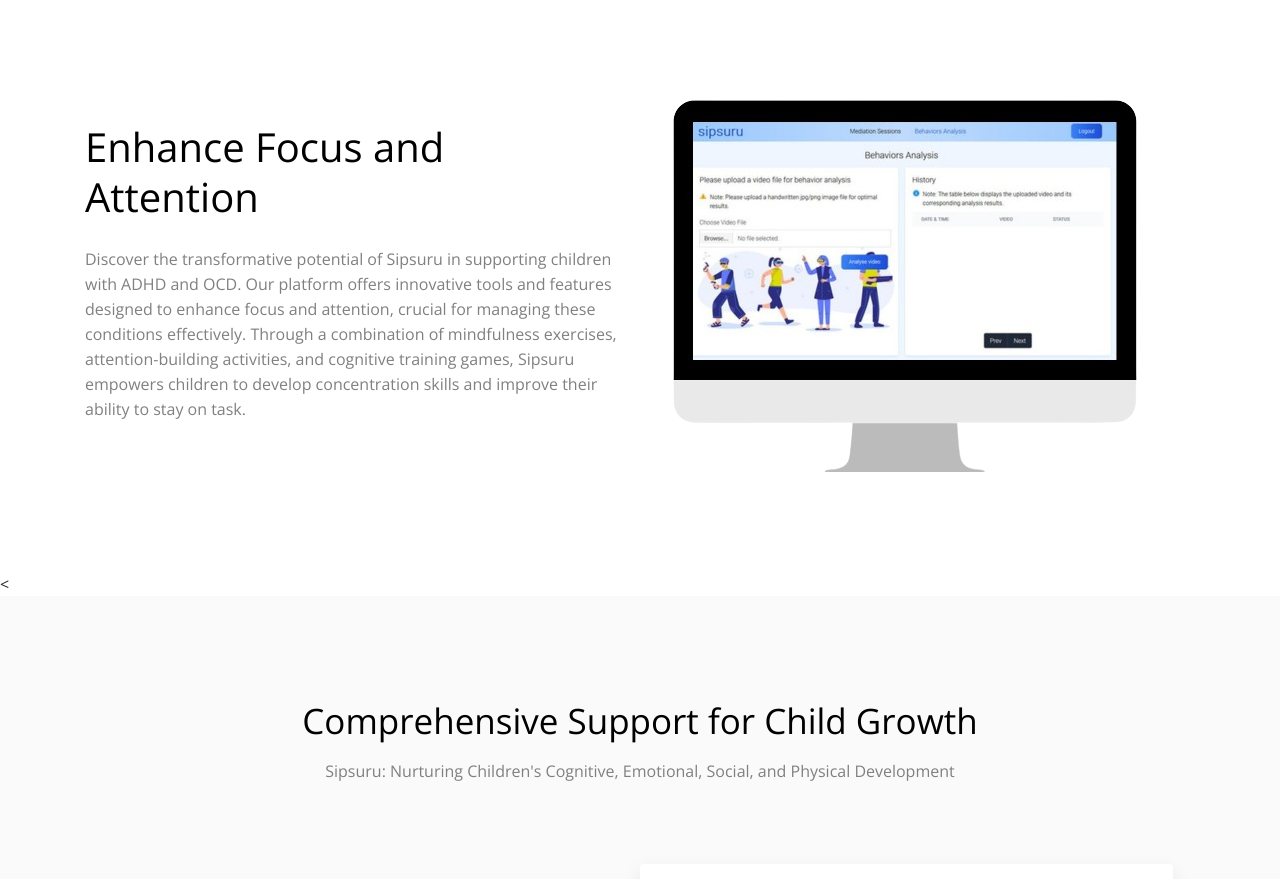
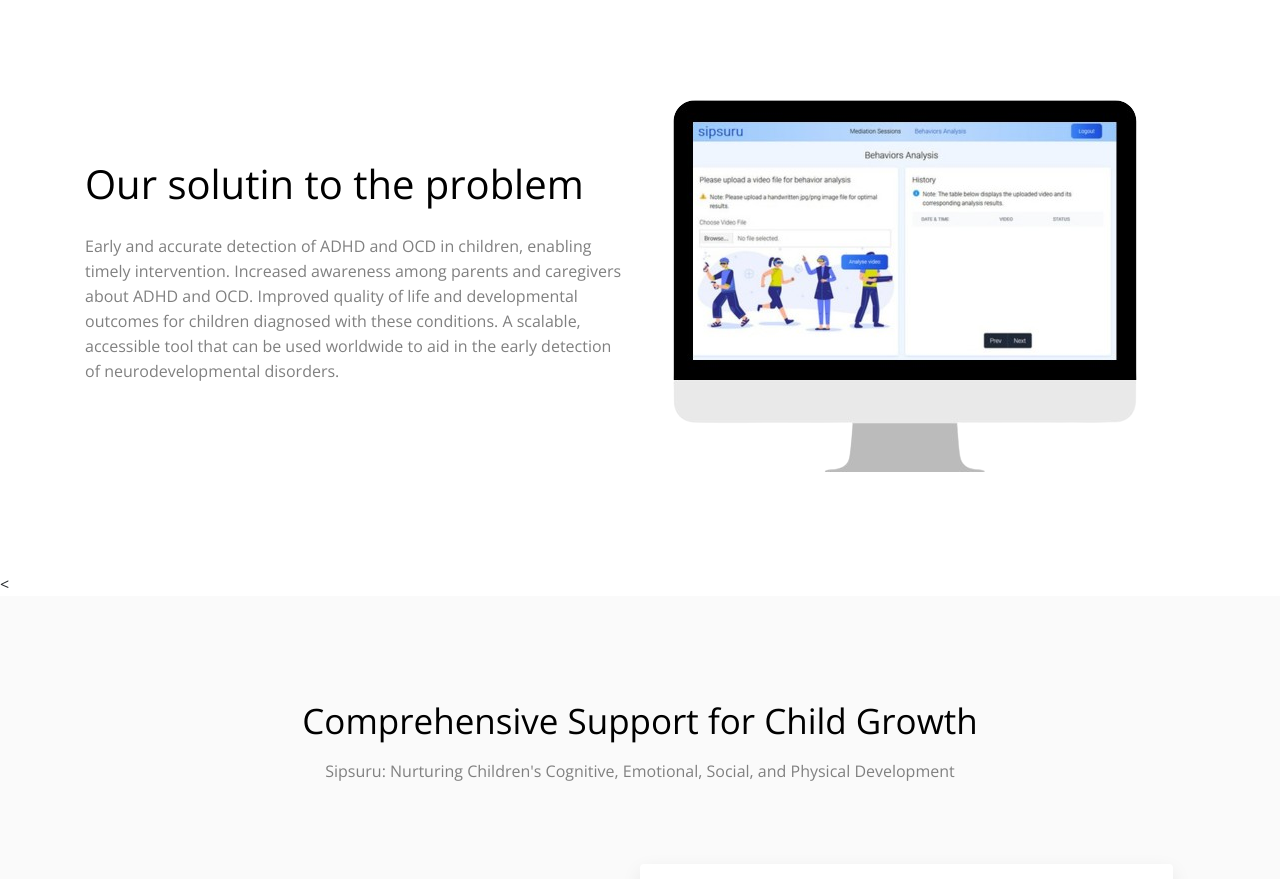
Before and after one commit to Ashen2020/sipsuru-web, a plain HTML site: page index.html in a window 1280 px wide. Shown: the part 1517-2396 px from the top of the page. Drawn offline with nearby package versions, Linux system fonts and the light colour scheme; some packages are replaced by stand-ins of ours.

Commit message:
methodolgy

```diff
--- a/index.html
+++ b/index.html
@@ -156,9 +156,12 @@
 			<div class="col-lg-6 ml-auto align-self-center">
 				<div class="feature-content">
 					<!-- Feature Title -->
-					<h2>Enhance Focus and Attention</h2>
+					<h2>Our solutin to the problem</h2>
 					<!-- Feature Description -->
-					<p>Discover the transformative potential of Sipsuru in supporting children with ADHD and OCD. Our platform offers innovative tools and features designed to enhance focus and attention, crucial for managing these conditions effectively. Through a combination of mindfulness exercises, attention-building activities, and cognitive training games, Sipsuru empowers children to develop concentration skills and improve their ability to stay on task.</p>
+					<p>Early and accurate detection of ADHD and OCD in children, enabling timely intervention.
+    Increased awareness among parents and caregivers about ADHD and OCD.
+    Improved quality of life and developmental outcomes for children diagnosed with these conditions.
+    A scalable, accessible tool that can be used worldwide to aid in the early detection of neurodevelopmental disorders.</p>
 				</div>
 
 			</div>
```
Also changed, not shown: about.html (+1 -1 lines).
